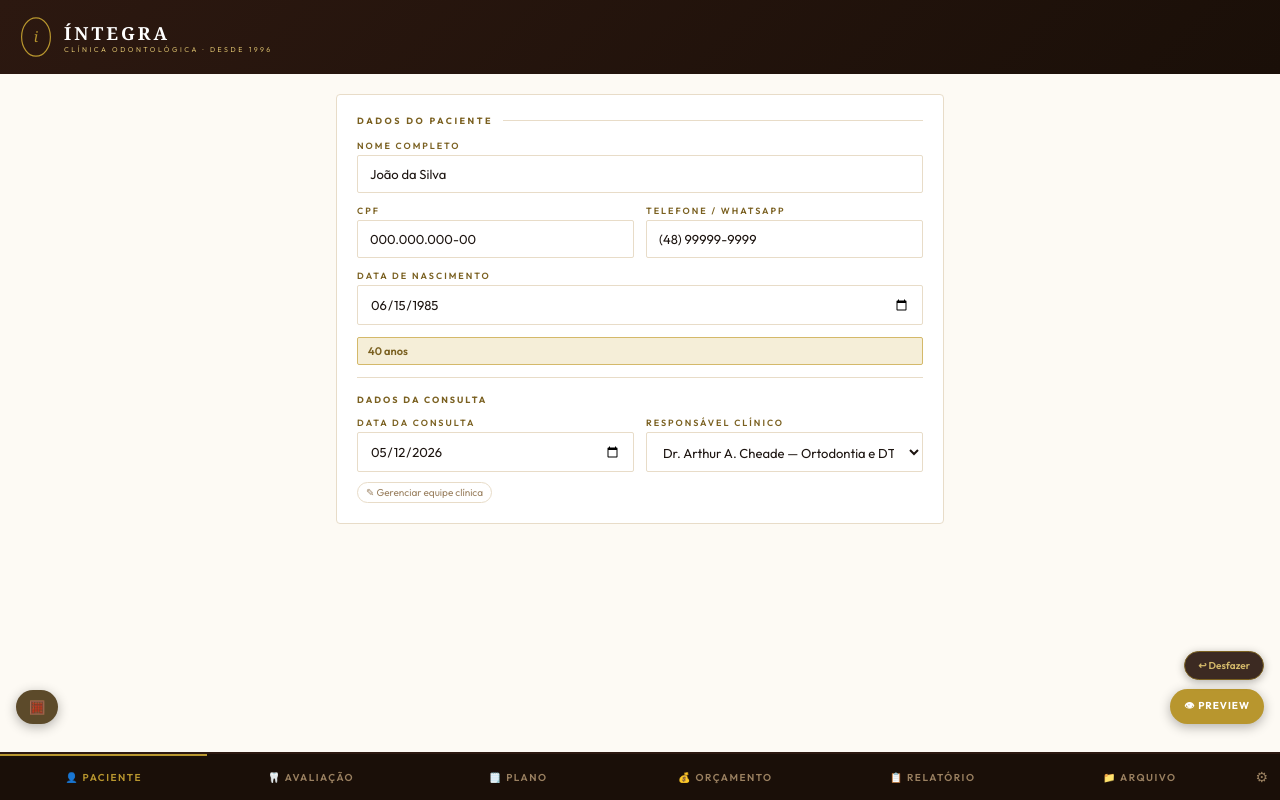
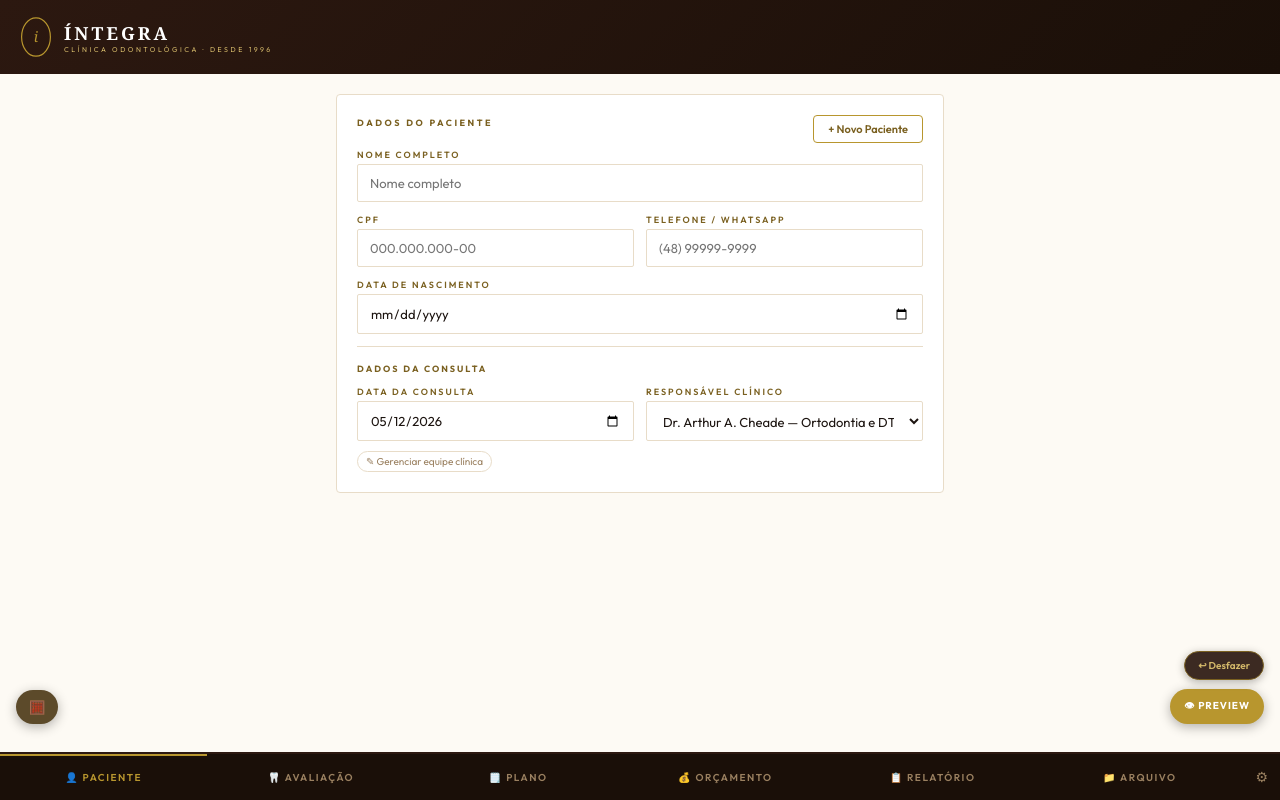
Before and after one commit to arthurfloripaaac-cell/integra-clinica, a React (Vite) app: page / in a window 1280 px wide. Built offline with nearby package versions, Linux system fonts and the light colour scheme.

Commit message:
Update integra_unified.jsx

```diff
--- a/src/integra_unified.jsx
+++ b/src/integra_unified.jsx
@@ -158,7 +158,7 @@ function formatCpf(v) {
   return d.replace(/(\d{3})(\d)/,"$1.$2").replace(/(\d{3})(\d)/,"$1.$2").replace(/(\d{3})(\d{1,2})$/,"$1-$2");
 }
 
-function P1({data, setData}) {
+function P1({data, setData, onNovoPaciente}) {
   const {nome,cpf,telefone,dataNasc,idade,isMinor,respNome,respCpf,dataConsulta,responsavel} = data;
 
   const [equipe, setEquipe] = React.useState(EQUIPE);
@@ -220,7 +220,16 @@ function P1({data, setData}) {
   return (
     <div style={{maxWidth:640, margin:"0 auto", padding:"20px 16px 40px"}}>
       <Card>
-        <SectionTitle>Dados do Paciente</SectionTitle>
+        <div style={{display:"flex",alignItems:"center",justifyContent:"space-between",marginBottom:6}}>
+          <SectionTitle style={{margin:0}}>Dados do Paciente</SectionTitle>
+          {onNovoPaciente&&<div onClick={()=>{
+            const temDados = data.nome && data.nome.trim().length>0;
+            if(temDados && !window.confirm("Iniciar novo paciente? Os dados atuais n\u00e3o salvos ser\u00e3o perdidos.")) return;
+            onNovoPaciente();
+          }} style={{display:"flex",alignItems:"center",gap:5,padding:"6px 14px",background:"#fff",border:"1px solid "+GOLD,borderRadius:4,cursor:"pointer",fontSize:11,fontWeight:600,color:GOLD_DARK}}>
+            + Novo Paciente
+          </div>}
+        </div>
         <div style={{marginBottom:12}}>
           <Field label="Nome completo"><input style={inp} spellCheck={false} value={nome} onChange={e=>set("nome",e.target.value)} spellCheck={false} placeholder="Nome completo"/></Field>
         </div>
@@ -1707,10 +1716,10 @@ function Arquivo({onCarregar}) {
 
 // ─── APP PRINCIPAL ────────────────────────────────
 const p1Initial = {
-  nome:"João da Silva",
-  cpf:"000.000.000-00",
-  telefone:"(48) 99999-9999",
-  dataNasc:"1985-06-15",
+  nome:"",
+  cpf:"",
+  telefone:"",
+  dataNasc:"",
   idade:"",
   isMinor:false,
   respNome:"",
@@ -3450,7 +3459,7 @@ async function gdriveLogin() {
         reject(new Error(err.type||"Erro OAuth"));
       },
     });
-    tc.requestAccessToken({prompt:"consent"});
+    tc.requestAccessToken({prompt:"select_account"});
   });
 }
 
@@ -4066,7 +4075,13 @@ function App() {
         </div>
       )}
 
-      {pag==="p1"&&<P1 data={p1} setData={setP1}/>}
+      {pag==="p1"&&<P1 data={p1} setData={setP1} onNovoPaciente={()=>{
+  setP1(p1Initial);
+  _setP2Raw({...p2Initial, achados: getAchadosInicial()});
+  setP3(prev=>({...p3Initial, ds:prev.ds, ci:prev.ci, quemPaga:prev.quemPaga, plano:prev.plano}));
+  setP4State(prev=>({...p4Initial, procsBase:prev.procsBase, customProcs:(prev.customProcs||[]).map(c=>({...c,ativo:false,dentes:[],obs:"",subtopics:[],proposta:null,valoresDente:{}}))}));
+  _driveFileId=null; _driveFileName=null; _lastSyncHash="";
+}}/>}
       {pag==="p2"&&<P2 data={p2} setData={setP2}/>}
       {pag==="p4"&&<P4 onTotalChange={(total) => { setP4Total(total); if(total > 0) sp3("vb", String(total)); else if(p3.vb === String(p4Total)) sp3("vb",""); }} p4State={p4State} setP4State={setP4State}/>}
       {pag==="p3"&&<P3
```
